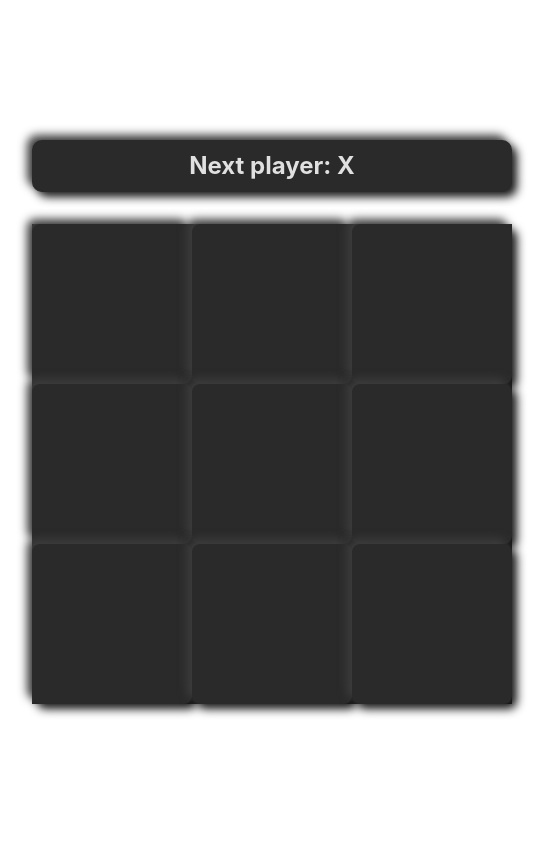
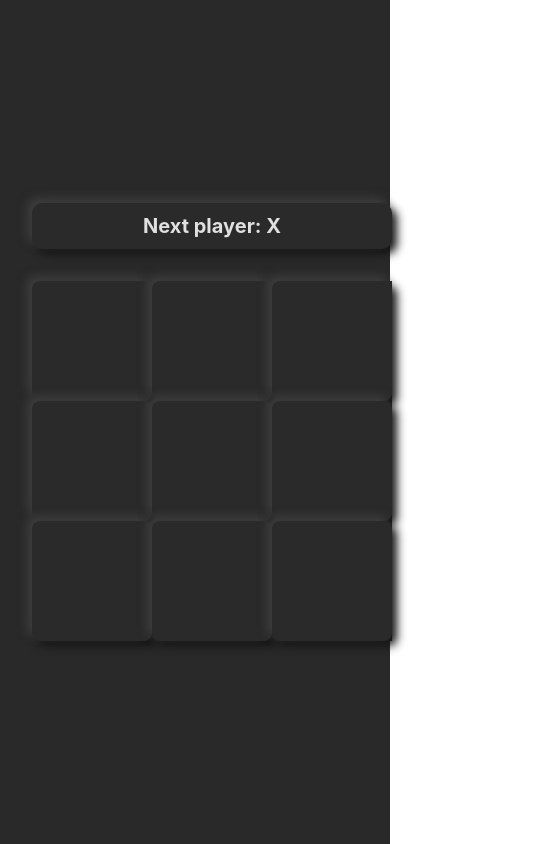
Before and after one commit to anirudhsuresh/tick-tack-toe, a React (Vite) app: page / in a window 390 px wide. Shown: the whole page, 544 px wide, since content can reach past the window. Built offline with nearby package versions, Linux system fonts and the light colour scheme.

Commit message:
better css

```diff
--- a/src/App.css
+++ b/src/App.css
@@ -1,3 +1,18 @@
+/* Base Styles and Colors */
+:root {
+  --primary-bg: #2a2a2a;
+  --light-shadow: #3e3e3e;
+  --dark-shadow: #161616;
+  --text-light: #e0e0e0;
+  --neu-primary: #292929;
+  --neu-secondary: #383838;
+}
+
+/* General Styles */
+body {
+  background-color: var(--neu-primary);
+}
+
 #root {
   max-width: 1280px;
   margin: 0 auto;
@@ -9,11 +24,12 @@
   height: 6em;
   padding: 1.5em;
   will-change: filter;
-  transition: filter 300ms;
+  transition: filter 300ms, transform 0.5s;
 }
 
 .logo:hover {
   filter: drop-shadow(0 0 2em #646cffaa);
+  transform: scale(1.05);
 }
 
 .logo.react:hover {
@@ -38,8 +54,73 @@
 
 .card {
   padding: 2em;
+  background: var(--neu-secondary);
+  border-radius: 10px;
+  box-shadow: -5px -5px 10px var(--light-shadow),
+    5px 5px 10px var(--dark-shadow);
 }
 
 .read-the-docs {
-  color: #888;
+  color: var(--text-light);
 }
+
+.board-row {
+  display: flex;
+  justify-content: center;
+  background: var(--primary-bg);
+}
+
+.square {
+  font-size: 30px;
+  width: 160px;
+  height: 160px;
+  background: var(--primary-bg);
+  border: none;
+  display: flex;
+  align-items: center;
+  justify-content: center;
+  cursor: pointer;
+  transition: background-color 0.5s, box-shadow 0.5s, transform 0.3s;
+
+  box-shadow: -5px -5px 10px var(--light-shadow),
+    5px 5px 10px var(--dark-shadow);
+}
+
+.square:hover {
+  background-color: var(--neu-secondary);
+}
+
+.square:active {
+  transform: scale(0.95);
+  box-shadow: inset -3px -3px 7px var(--light-shadow),
+    inset 3px 3px 7px var(--dark-shadow);
+}
+
+.square:not(:empty) {
+  color: var(--text-light);
+}
+
+.status {
+  font-size: 24px;
+  margin-bottom: 2rem;
+  font-weight: bold;
+  color: var(--text-light);
+  background: var(--primary-bg);
+  padding: 0.5rem 1rem;
+  box-shadow: -5px -5px 10px var(--light-shadow),
+    5px 5px 10px var(--dark-shadow);
+  border-radius: 10px;
+}
+
+/* Media Query for smaller screens */
+@media (max-width: 768px) {
+  .square {
+    width: 120px;
+    height: 120px;
+    font-size: 24px;
+  }
+
+  .status {
+    font-size: 20px;
+  }
+}
--- a/src/App.jsx
+++ b/src/App.jsx
@@ -1,6 +1,6 @@
 
 import './App.css'
-import './style.css'
+
 import Board from './Board'
 
 function App() {
--- a/src/style.css
+++ /dev/null
@@ -1,56 +0,0 @@
-.board-row {
-    display: flex;
-    justify-content: center;
-    background: #2a2a2a;
-    /* Dark background */
-}
-
-.square {
-    font-size: 30px;
-    width: 160px;
-    height: 160px;
-    background: #2a2a2a;
-    /* Dark background */
-    border: none;
-    display: flex;
-    align-items: center;
-    justify-content: center;
-    cursor: pointer;
-    transition: background-color 0.3s, box-shadow 0.3s;
-
-    /* Neumorphic shadows */
-    box-shadow: -5px -5px 10px #3e3e3e,
-        5px 5px 10px #161616;
-}
-
-.square:hover {
-    background-color: #1f1f1f;
-    /* Slightly darker on hover */
-}
-
-.square:active {
-    /* Pressed state */
-    box-shadow: inset -3px -3px 7px #3e3e3e,
-        inset 3px 3px 7px #161616;
-}
-
-/* Update text color to be lighter for better contrast against dark background */
-.square:not(:empty) {
-    color: #e0e0e0;
-}
-
-.status {
-    font-size: 24px;
-    margin-bottom: 2rem;
-    font-weight: bold;
-    color: #e0e0e0;
-    /* Lighter text for contrast */
-    background: #2a2a2a;
-    /* Dark background */
-    padding: 0.5rem 1rem;
-
-    /* Neumorphic shadows */
-    box-shadow: -5px -5px 10px #3e3e3e,
-        5px 5px 10px #161616;
-    border-radius: 10px;
-}
```
